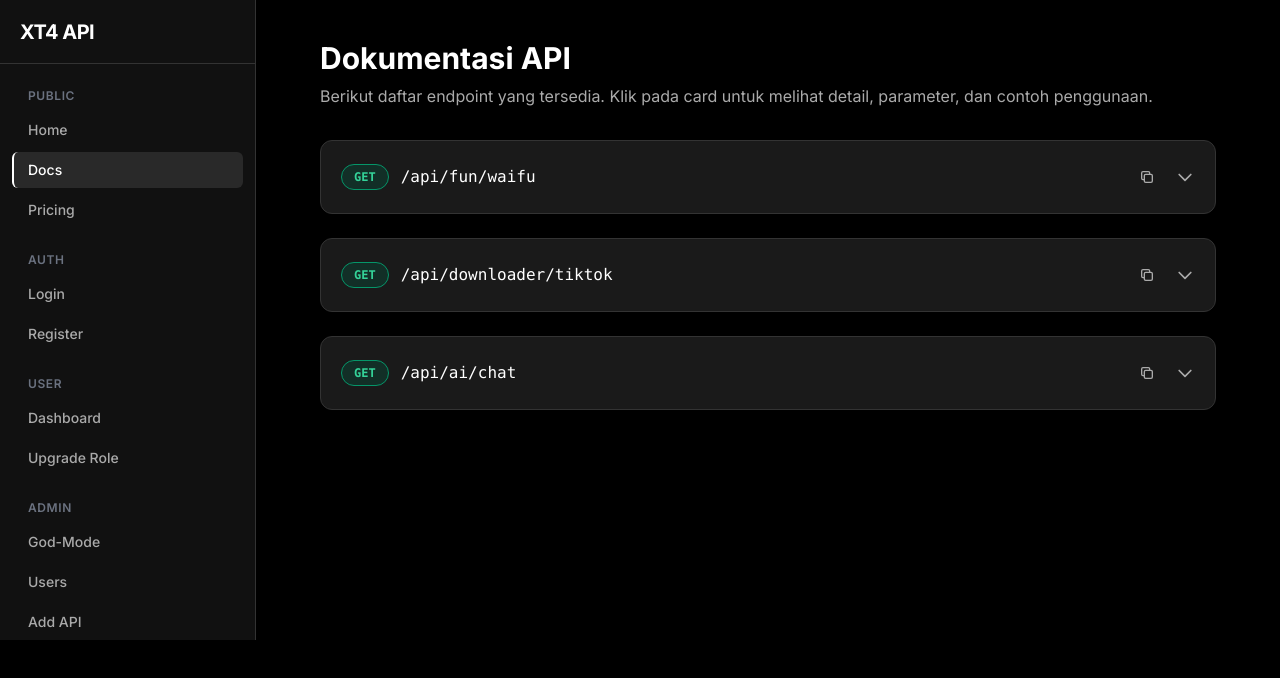
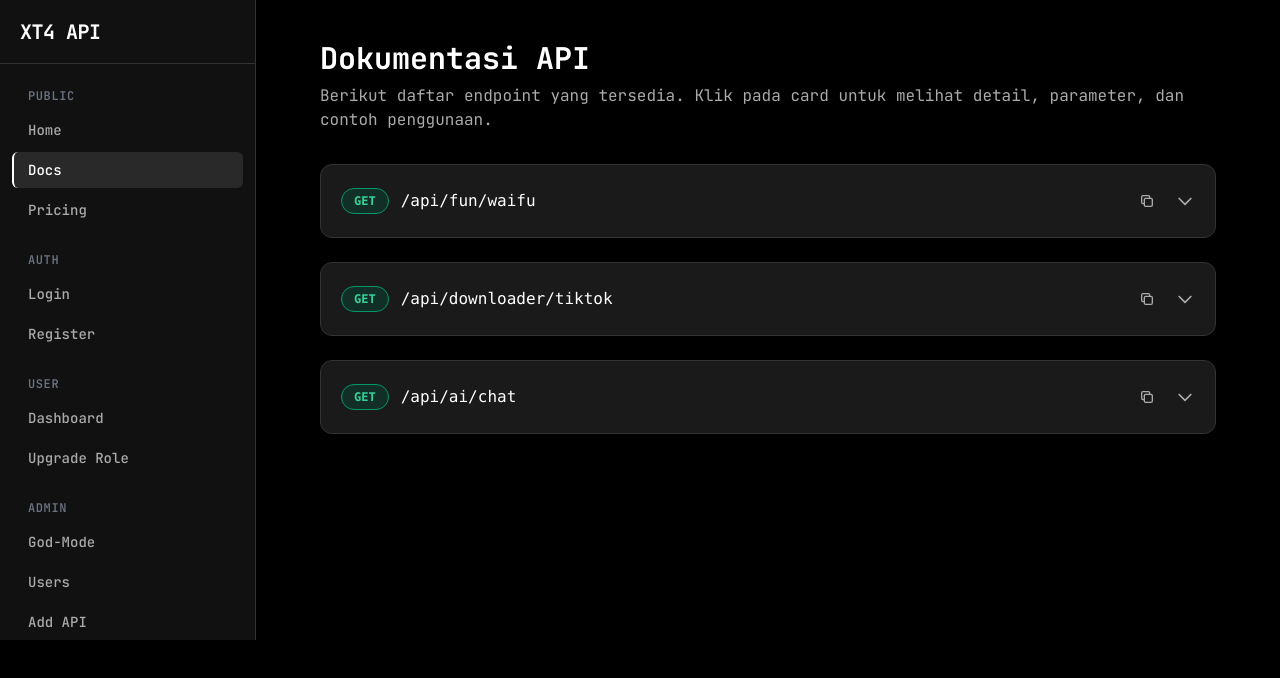
Before and after one commit to Wynames/rest-api, a Next.js app: page /docs in a window 1280 px wide. Shown: the top 678 px of the page. Built offline with nearby package versions, Linux system fonts and the light colour scheme.

Commit message:
Update layout.jsx

```diff
--- a/app/layout.jsx
+++ b/app/layout.jsx
@@ -1,9 +1,9 @@
 // app/layout.jsx
-import { Inter } from 'next/font/google';
+import { JetBrains_Mono } from 'next/font/google';
 import './globals.css';
 import LayoutClient from '../components/LayoutClient';
 
-const inter = Inter({ subsets: ['latin'] });
+const jetbrainsMono = JetBrains_Mono({ subsets: ['latin'] });
 
 export const metadata = {
   title: 'XT4 API – RESTful Platform',
@@ -15,7 +15,7 @@ export const metadata = {
 
 export default function RootLayout({ children }) {
   return (
-    <html lang="id" className={inter.className}>
+    <html lang="id" className={jetbrainsMono.className}>
       <body className="min-h-screen bg-black text-white antialiased">
         {/* Komponen client yang membungkus Sidebar + konten */}
         <LayoutClient>{children}</LayoutClient>
```
